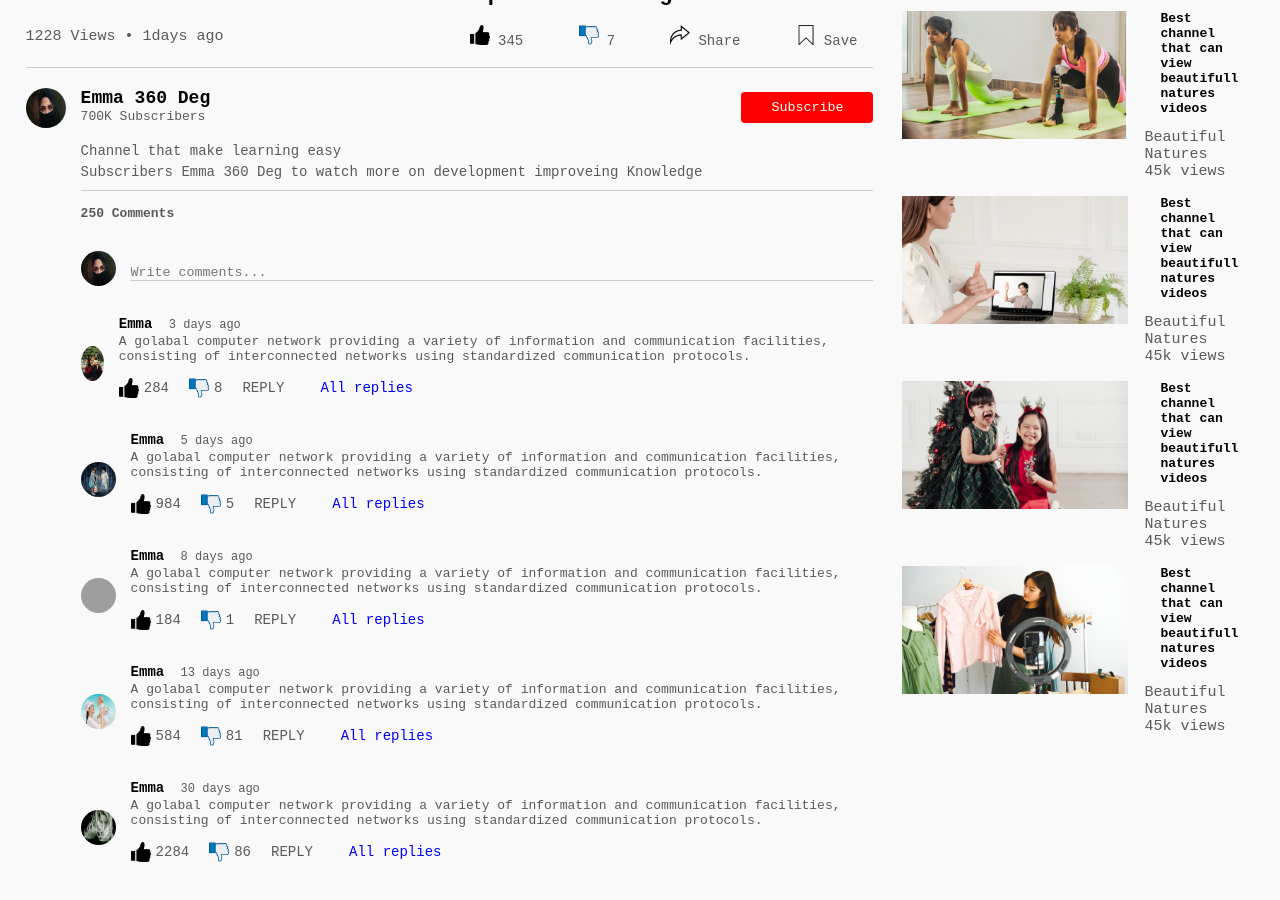
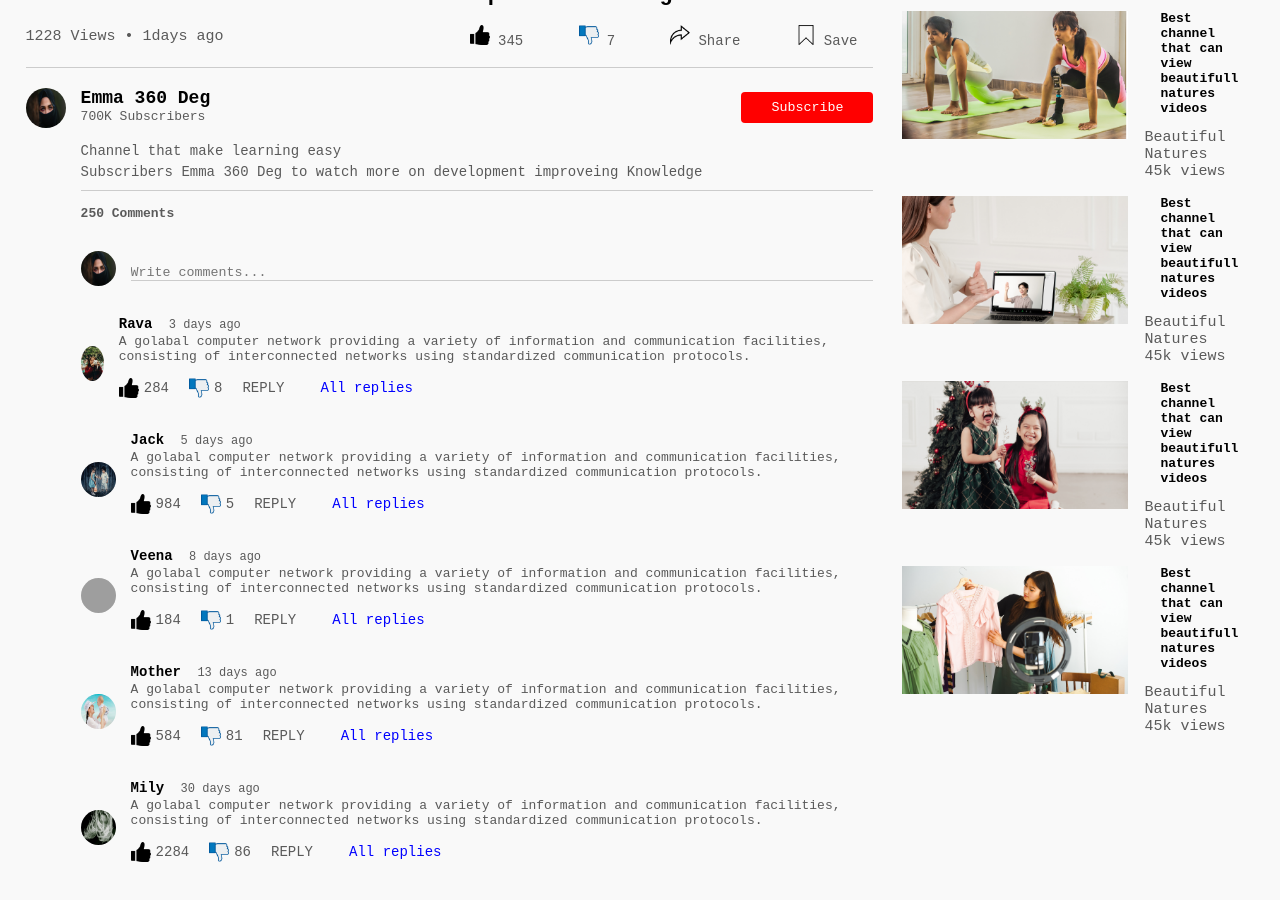
Before and after one commit to sharminkhan0/Youtube-Clone, a plain HTML site: page play-video.html in a window 1280 px wide. Shown: the part 556-1456 px from the top of the page. Drawn offline with Linux system fonts and the light colour scheme; grey boxes are pictures that could not be loaded.

Commit message:
modified files

```diff
--- a/play-video.html
+++ b/play-video.html
@@ -89,7 +89,7 @@
                 <div class="old-comment">
                     <img src="img/reva.png">
                     <div>
-                        <h3>Emma <span>3 days ago</span></h3>
+                        <h3>Rava <span>3 days ago</span></h3>
                         <p>A golabal computer network providing a variety of information
                             and communication facilities, consisting of interconnected
                             networks using standardized communication protocols.
@@ -107,7 +107,7 @@
                 <div class="old-comment">
                     <img src="img/jack.png">
                     <div>
-                        <h3>Emma <span>5 days ago</span></h3>
+                        <h3>Jack <span>5 days ago</span></h3>
                         <p>A golabal computer network providing a variety of information
                             and communication facilities, consisting of interconnected
                             networks using standardized communication protocols.
@@ -125,7 +125,7 @@
                 <div class="old-comment">
                     <img src="img/veena.png">
                     <div>
-                        <h3>Emma <span>8 days ago</span></h3>
+                        <h3>Veena <span>8 days ago</span></h3>
                         <p>A golabal computer network providing a variety of information
                             and communication facilities, consisting of interconnected
                             networks using standardized communication protocols.
@@ -143,7 +143,7 @@
                 <div class="old-comment">
                     <img src="img/mother.png">
                     <div>
-                        <h3>Emma <span>13 days ago</span></h3>
+                        <h3>Mother <span>13 days ago</span></h3>
                         <p>A golabal computer network providing a variety of information
                             and communication facilities, consisting of interconnected
                             networks using standardized communication protocols.
@@ -161,7 +161,7 @@
                 <div class="old-comment">
                     <img src="img/Mily.png">
                     <div>
-                        <h3>Emma <span>30 days ago</span></h3>
+                        <h3>Mily <span>30 days ago</span></h3>
                         <p>A golabal computer network providing a variety of information
                             and communication facilities, consisting of interconnected
                             networks using standardized communication protocols.
```
